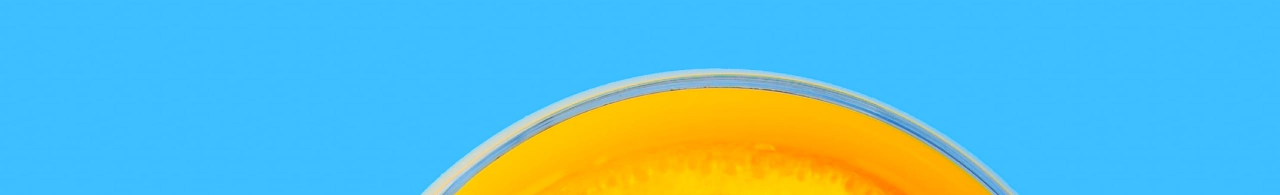
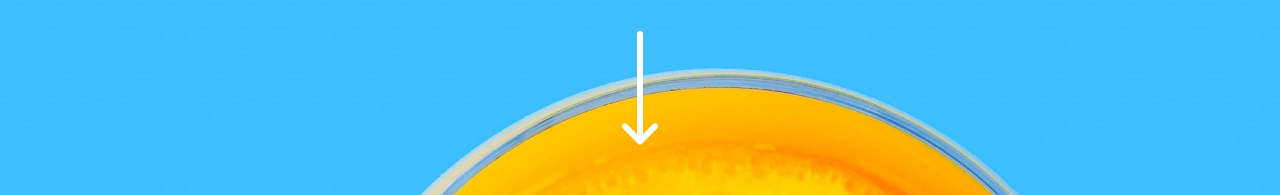
Before and after one commit to Yourisrachid/sunnyside-agency, a plain HTML site: page index.html in a window 1280 px wide. Shown: the part 344-539 px from the top of the page. Drawn offline with Linux system fonts and the light colour scheme.

Commit message:
Version 6

```diff
--- a/index.html
+++ b/index.html
@@ -34,6 +34,8 @@
             <p1>Projects</p1>
             <button>Contact</button>
         </div>
+
+        <img class="arrow" src="images/icons/icon-arrow-down.svg">
 
     </div>
 
--- a/style.scss
+++ b/style.scss
@@ -23,6 +23,8 @@ body {
 html {
     width: 100%;
     overflow-x: hidden;
+
+
 }
 
 footer {
@@ -103,6 +105,10 @@ footer {
         margin-bottom: 40%;
         margin-right: 80%;
         position: absolute;
+    }
+
+    .arrow {
+        margin-top: 5%;
     }
 }
 
```
Also changed, not shown: style.css, 1 other file.
